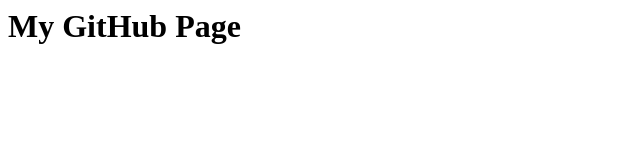
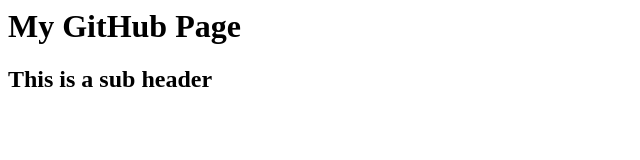
Before and after one commit to joshkeen/repo1, a plain HTML site: page index.html in a window 1280 px wide. Shown: the whole page, without its empty margins (0-640 px from the left). Drawn offline with Linux system fonts and the light colour scheme.

Commit message:
custom pages commit

```diff
--- a/index.html
+++ b/index.html
@@ -1 +1,2 @@
 <h1>My GitHub Page</h1>
+<h2>This is a sub header<h2/>
```
